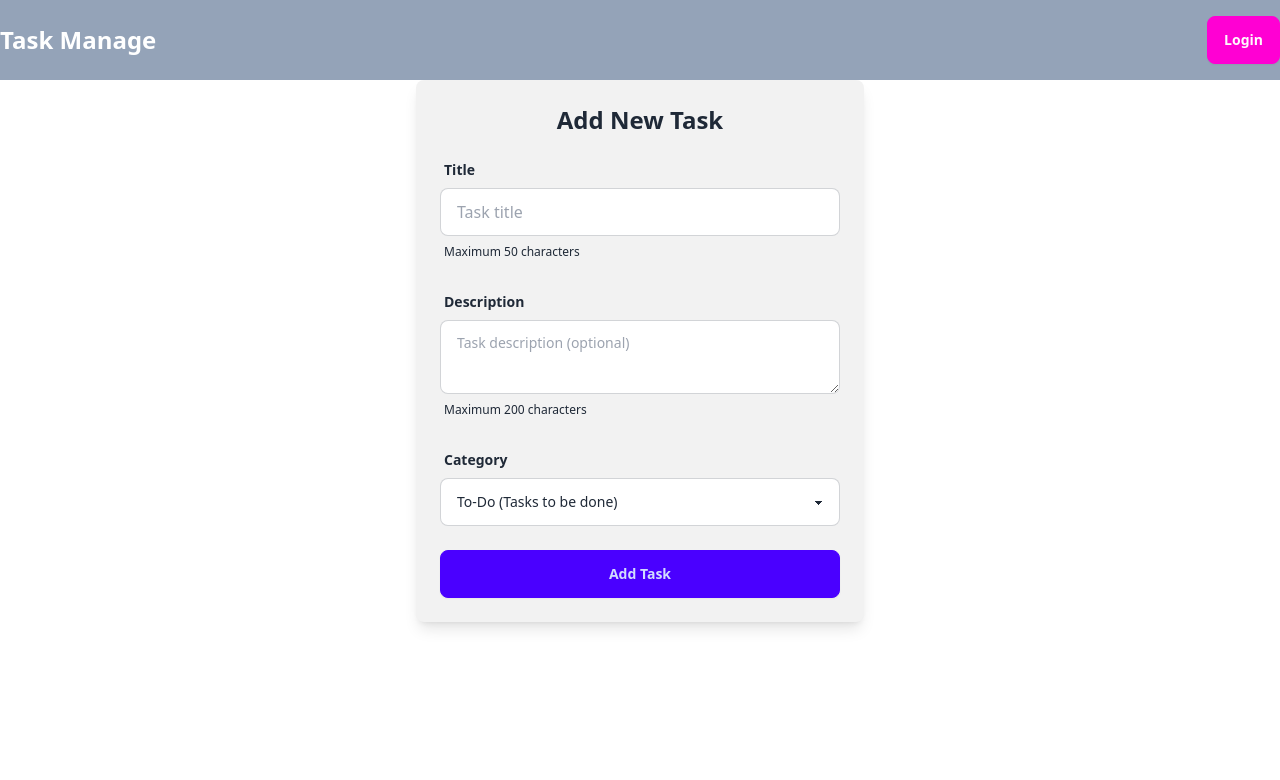
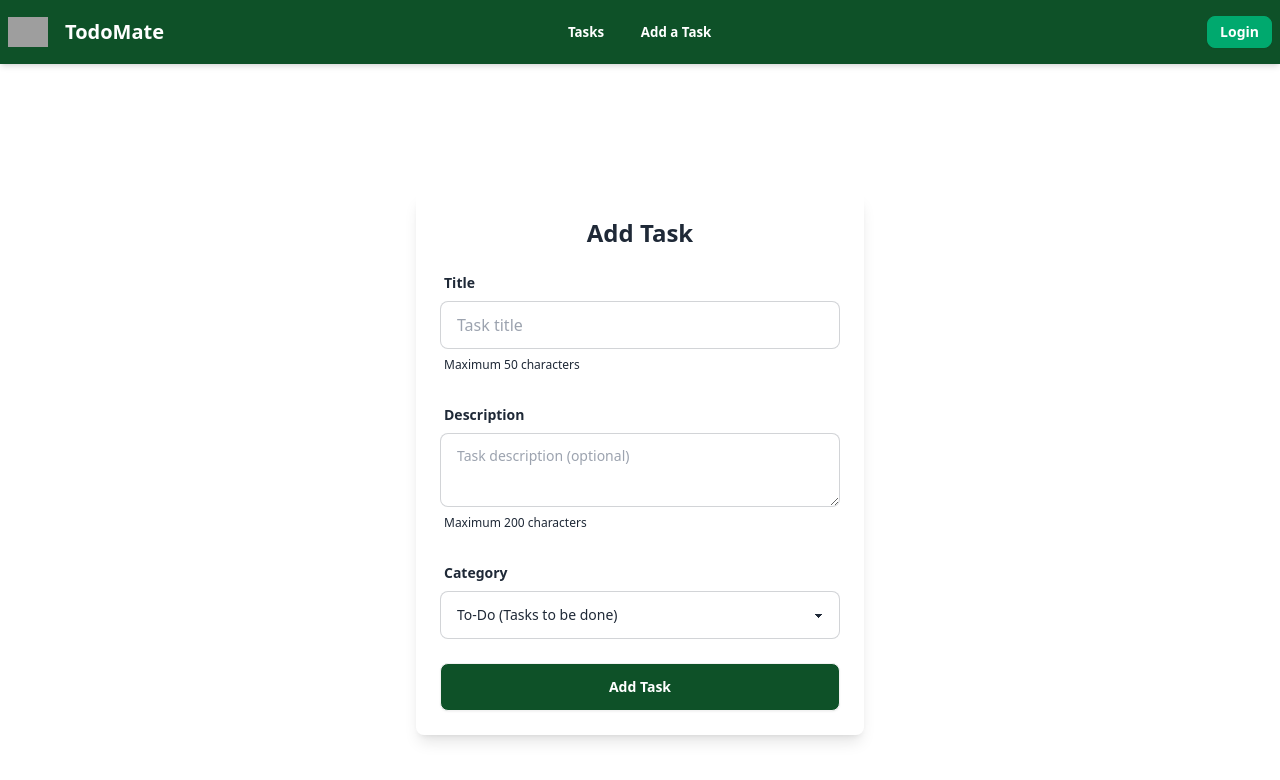
Before and after one commit to kausar017/TodoMate-client, a React (Vite) app: page /addTask in a window 1280 px wide. Shown: the top 780 px of the page. Built offline with nearby package versions, Linux system fonts and the light colour scheme; no server answers; grey boxes are pictures that could not be loaded.

Commit message:
ui disign added

```diff
--- a/index.html
+++ b/index.html
@@ -1,10 +1,13 @@
-<!doctype html>
+<!DOCTYPE html>
 <html lang="en" data-theme="light">
   <head>
     <meta charset="UTF-8" />
-    <link rel="icon" type="image/svg+xml" href="/vite.svg" />
+    <link
+      rel="icon"
+      href="https://i.postimg.cc/htJhYBKH/c4dc0c567ebcfe0e6e85dcc47baa8f6f-removebg-preview-removebg-preview.png"
+    />
     <meta name="viewport" content="width=device-width, initial-scale=1.0" />
-    <title>Vite + React</title>
+    <title>Todo Mate</title>
   </head>
   <body>
     <div id="root"></div>
--- a/src/components/AddTaskForm.jsx
+++ b/src/components/AddTaskForm.jsx
@@ -1,37 +1,41 @@
-import axios from 'axios';
-import { useState } from 'react';
+import axios from "axios";
+import { useState } from "react";
+import toast from "react-hot-toast";
 
 const AddTaskForm = () => {
-  const [title, setTitle] = useState('');
-  const [description, setDescription] = useState('');
-  const [category, setCategory] = useState('To-Do'); // Default category
+  const [title, setTitle] = useState("");
+  const [description, setDescription] = useState("");
+  const [category, setCategory] = useState("To-Do"); // Default category
 
   const handleSubmit = (e) => {
     e.preventDefault();
     if (!title) return;
-    setTitle('');
-    setDescription('');
-    setCategory('To-Do');
+    setTitle("");
+    setDescription("");
+    setCategory("To-Do");
 
     const newTask = {
       title,
       description,
       timestamp: new Date().toISOString(),
-      category
+      category,
     };
     console.log(newTask);
-    axios.post('http://localhost:5000/tasks', newTask)
-      .then(res => {
+    axios.post("http://localhost:5000/tasks", newTask).then((res) => {
       console.log(res.data);
       if (res.data.insertedId) {
-          alert('Task added successfully')
+        toast.success("Task added successfully");
       }
-      })
+    });
   };
 
   return (
-    <form onSubmit={handleSubmit} className="max-w-md mx-auto p-6 bg-base-200 rounded-lg shadow-lg">
-      <h2 className="text-2xl font-bold text-center mb-4">Add New Task</h2>
+    <div className="flex flex-col justify-center items-center min-h-screen">
+      <form
+        onSubmit={handleSubmit}
+        className="w-full max-w-md mx-auto p-6 rounded-lg shadow-lg"
+      >
+        <h2 className="text-2xl font-bold text-center mb-4">Add Task</h2>
 
         {/* Title Field */}
         <div className="form-control mb-4">
@@ -84,10 +88,11 @@ const AddTaskForm = () => {
             <option value="Done">Done (Completed tasks)</option>
           </select>
         </div>
-      <button type="submit" className="btn btn-primary w-full">
+        <button type="submit" className="btn bg-[#0E5128] text-white w-full">
           Add Task
         </button>
       </form>
+    </div>
   );
 };
 
--- /dev/null
+++ b/src/components/Error.jsx
@@ -0,0 +1,9 @@
+import React from "react";
+
+export default function Error() {
+  return (
+    <div className="flex  flex-col justify-center items-center min-h-screen">
+      <img src="https://i.postimg.cc/28hRHkJq/error-4971-256.gif" alt="" />
+    </div>
+  );
+}
--- /dev/null
+++ b/src/components/Loader.jsx
@@ -0,0 +1,10 @@
+import React from "react";
+
+export default function Loader() {
+  return (
+    <div className="flex justify-center items-center min-h-screen">
+      <img className="w-full max-w-16" src="https://i.postimg.cc/ZRHzxVDw/spinner-8565-256.gif" alt="https://i.postimg.cc/ZRHzxVDw/spinner-8565-256.gif" />
+      <p className="text-xl font-bold">Loading.....</p>
+    </div>
+  );
+}
--- a/src/components/Login.jsx
+++ b/src/components/Login.jsx
@@ -1,32 +1,46 @@
 import { useContext } from "react";
 import { AuthContext } from "../provider/AuthProvider";
 import axios from "axios";
+import { useLocation, useNavigate } from "react-router-dom";
+import toast from "react-hot-toast";
 
 const Login = () => {
   const { googleLogin } = useContext(AuthContext);
 
+  const navigate = useNavigate();
+  const location = useLocation();
+  const from = location.state?.from?.pathname || "/";
+
   const handleGoogleLogin = () => {
     googleLogin()
-            .then(result => {
+      .then((result) => {
         const user = result.user;
         const userInfo = {
           userId: user?.uid,
           name: user?.displayName,
-                    email: user?.email
-                }
-                axios.post('http://localhost:5000/users', userInfo)
-                    .then(res => {
+          email: user?.email,
+        };
+        axios.post("http://localhost:5000/users", userInfo).then((res) => {
           console.log(res.data);
+        });
+        navigate(from);
+        toast.success("Login Success");
       })
-            })
-            .catch(err => {
+
+      .catch((err) => {
         console.log(err);
-            })
-    }
+      });
+  };
 
   return (
     <div className="mt-20 mx-auto flex items-center justify-center">
-            <button onClick={handleGoogleLogin} className="btn-lg btn max-w-72 border-2">Login With Google</button>
+      <img className="w-full max-w-96" src="https://i.postimg.cc/BQVLCCrZ/Login-amico.png" alt="" />
+      <button
+        onClick={handleGoogleLogin}
+        className="btn-lg btn max-w-72 border-2"
+      >
+        Login With Google
+      </button>
     </div>
   );
 };
--- a/src/components/Navbar.jsx
+++ b/src/components/Navbar.jsx
@@ -1,45 +1,86 @@
 import { useContext } from "react";
 import { Link } from "react-router-dom";
 import { AuthContext } from "../provider/AuthProvider";
+import toast from "react-hot-toast";
 
 const Navbar = () => {
   const { user, logout } = useContext(AuthContext);
 
   const handleLogout = () => {
-        logout()
-            .then(() => {
-                alert('Logout success')
-            })
-    }
+    logout().then(() => {
+      toast.success("Logout success");
+    });
+  };
 
-    return (
-        <div className="bg-slate-400 text-white py-4">
-            <div className="container mx-auto flex justify-between items-center">
-                <Link to={'/'}>
-                    <h3 className="font-bold text-2xl">Task Manage</h3>
-                </Link>
-                {
-                    user ?
-                        <>
-                            <ul className="flex items-center gap-2">
+  const link = (
+    <div className="lg:flex space-x-2 lg:text-white md:text-black max-sm:text-black">
       <li>
-                                    <Link to={'/tasks'}>
+        <Link className="btn btn-sm btn-ghost" to={"/tasks"}>
           Tasks
         </Link>
       </li>
+
       <li>
-                                    <Link to={'/addTask'}>
+        <Link className="btn btn-sm btn-ghost" to={"/addTask"}>
           Add a Task
         </Link>
       </li>
+    </div>
+  );
+
+  return (
+    <div className="bg-[#0e5128] shadow-md text-white">
+      <div className="navbar container mx-auto">
+        <div className="navbar-start">
+          <div className="dropdown">
+            <div tabIndex={0} role="button" className="btn btn-ghost lg:hidden">
+              <svg
+                xmlns="http://www.w3.org/2000/svg"
+                className="h-5 w-5"
+                fill="none"
+                viewBox="0 0 24 24"
+                stroke="currentColor"
+              >
+                <path
+                  strokeLinecap="round"
+                  strokeLinejoin="round"
+                  strokeWidth="2"
+                  d="M4 6h16M4 12h8m-8 6h16"
+                />
+              </svg>
+            </div>
+            <ul
+              tabIndex={0}
+              className="menu menu-sm dropdown-content bg-base-100 rounded-box z-[1] mt-3 w-32 p-2 shadow"
+            >
+              {link}
             </ul>
-                            <button onClick={handleLogout} className="btn btn-outline text-white">Logout</button>
-                        </>
-                        :
-                        <Link to={'/login'}>
-                            <button className="btn btn-secondary">Login</button>
+          </div>
+          <div className="flex items-center">
+            <img
+            className="w-full max-w-10"
+              src="https://i.postimg.cc/htJhYBKH/c4dc0c567ebcfe0e6e85dcc47baa8f6f-removebg-preview-removebg-preview.png"
+              alt=""
+            />
+            <a className="btn btn-ghost text-xl">TodoMate</a>
+          </div>
+        </div>
+        <div className="navbar-center hidden lg:flex">
+          <ul className="menu menu-horizontal px-1">{link}</ul>
+        </div>
+        <div className="navbar-end">
+          {user ? (
+            <button onClick={handleLogout} className="btn btn-sm btn-warning hover:scale-105 transition duration-300">
+              Logout
+            </button>
+          ) : (
+            <Link to={"/login"}>
+              <button className="btn btn-success btn-sm text-white hover:scale-105 transition duration-300">
+                Login
+              </button>
             </Link>
-                }
+          )}
+        </div>
       </div>
     </div>
   );
--- a/src/layout/MainLayout.jsx
+++ b/src/layout/MainLayout.jsx
@@ -6,7 +6,6 @@ const MainLayout = () => {
     <div>
       <Navbar></Navbar>
       <div>
-
         <Outlet></Outlet>
       </div>
     </div>
--- a/src/main.jsx
+++ b/src/main.jsx
@@ -1,49 +1,51 @@
-import { StrictMode } from 'react'
-import { createRoot } from 'react-dom/client'
-import './index.css'
+import { StrictMode } from "react";
+import { createRoot } from "react-dom/client";
+import "./index.css";
 
-import {
-  createBrowserRouter,
-  RouterProvider,
-} from "react-router-dom";
-import MainLayout from './layout/MainLayout';
-import Home from './components/Home';
-import Login from './components/Login';
-import AuthProvider from './provider/AuthProvider';
-import Tasks from './components/Tasks';
-import AddTaskForm from './components/AddTaskForm';
+import { createBrowserRouter, RouterProvider } from "react-router-dom";
+import MainLayout from "./layout/MainLayout";
+import Home from "./components/Home";
+import Login from "./components/Login";
+import AuthProvider from "./provider/AuthProvider";
+import Tasks from "./components/Tasks";
+import AddTaskForm from "./components/AddTaskForm";
+import { Toaster } from "react-hot-toast";
+import Loader from "./components/Loader";
+import Error from "./components/Error";
 
 const router = createBrowserRouter([
   {
     path: "/",
     element: <MainLayout></MainLayout>,
+    errorElement: <Error />,
     children: [
       {
-        path: '/',
-        element: <Home></Home>
+        path: "/",
+        element: <Home></Home>,
       },
       {
-        path: '/login',
-        element: <Login></Login>
+        path: "/login",
+        element: <Login></Login>,
       },
       {
-        path: '/tasks',
-        element: <Tasks></Tasks>
+        path: "/tasks",
+        element: <Tasks></Tasks>,
       },
       {
-        path: '/addTask',
-        element: <AddTaskForm></AddTaskForm>
+        path: "/addTask",
+        element: <AddTaskForm></AddTaskForm>,
       },
-    ]
+    ],
   },
 ]);
 
-createRoot(document.getElementById('root')).render(
+createRoot(document.getElementById("root")).render(
   <StrictMode>
-    <div className='bg-gray-10'>
+    <div className="bg-gray-10">
       <AuthProvider>
-        <RouterProvider router={router} ></RouterProvider>
+        <RouterProvider router={router}></RouterProvider>
+        <Toaster />
       </AuthProvider>
     </div>
-  </StrictMode>,
-)
+  </StrictMode>
+);
--- /dev/null
+++ b/src/provider/privetRoute/PrivateRoute.jsx
@@ -0,0 +1,20 @@
+import React, { useContext } from "react";
+import { useLocation } from "react-router-dom";
+import { AuthContext } from "../AuthProvider";
+import Loader from "../../components/Loader";
+
+export default function PrivateRoute() {
+  const location = useLocation();
+
+  const { user, loading } = useContext(AuthContext);
+  // console.log({user, looder});
+
+  if (loading) {
+    return <Loader />;
+  }
+  if (!user) {
+    return <Navigate state={{ from: location }} to="/login" replace></Navigate>;
+  }
+
+  return children;
+}
```
Also changed, not shown: eslint.config.js (+18 -17 lines). Lines whose indentation alone changed are shown as unchanged.
